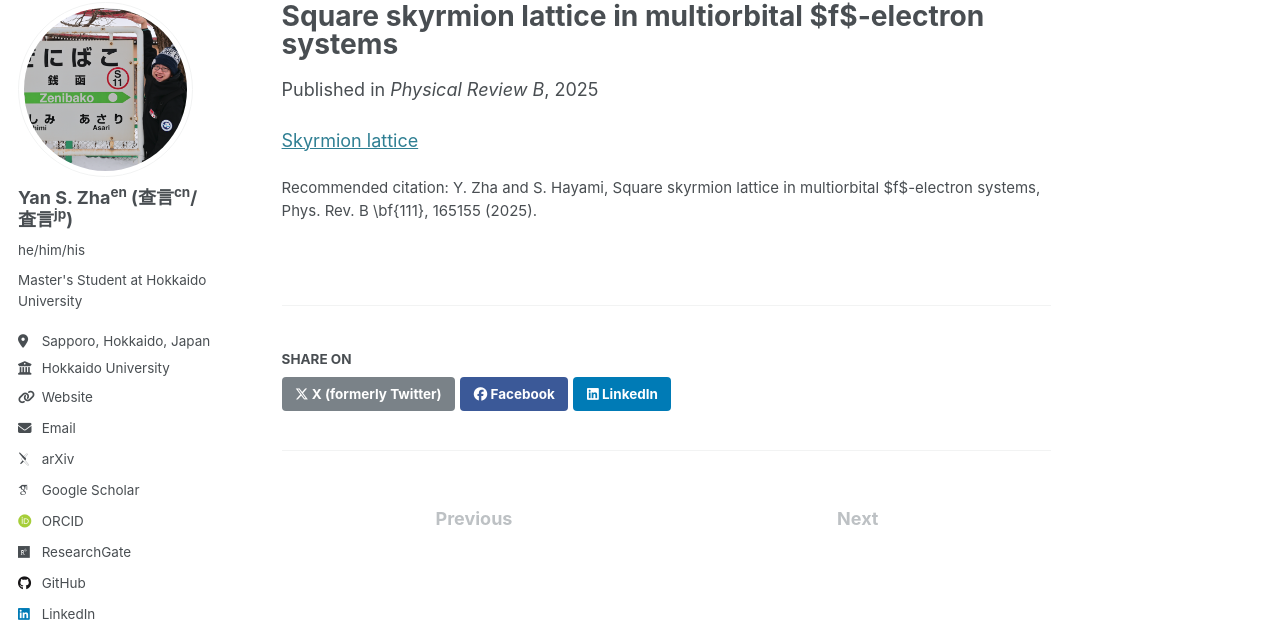
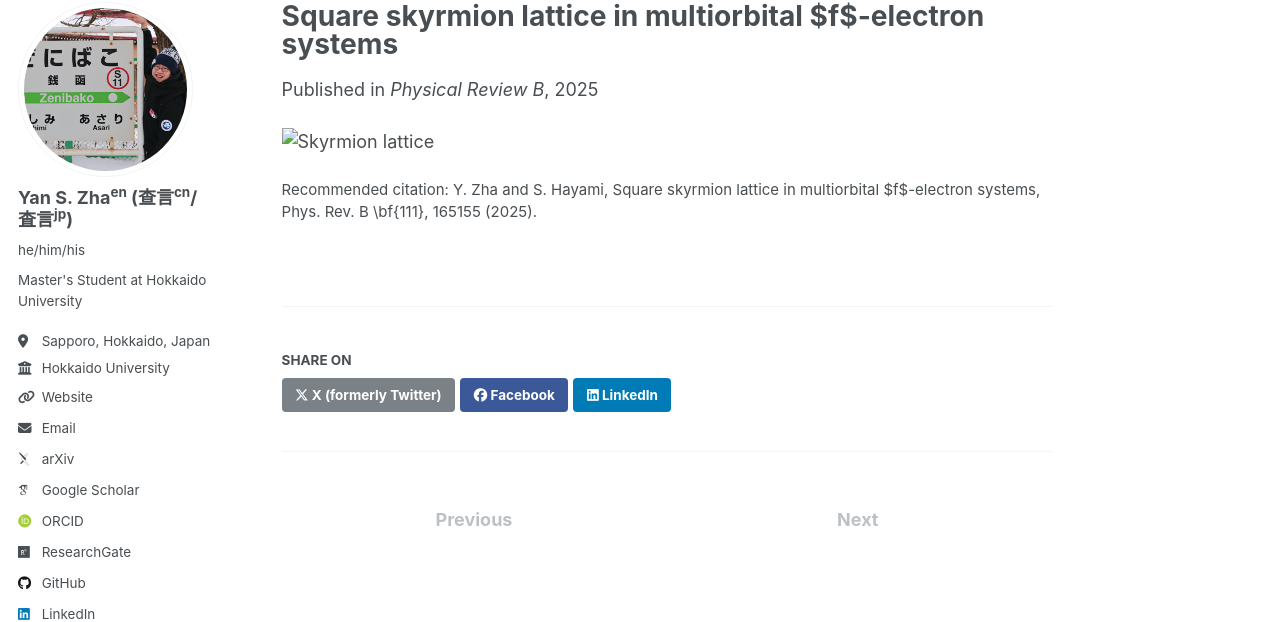
Before and after one commit to yzhacn/yzhacn.github.io, a Jekyll site: the page built from _publications/2025-02-18-paper-title-number-1.md, in a window 1280 px wide and 1009 px high. Shown: the part 104-726 px from the top of the window. Built offline with Jekyll 4.4.1, drawn with Linux system fonts in a browser that asks for light colours; some web fonts are replaced.

Commit message:
Update 2025-02-18-paper-title-number-1.md

```diff
--- a/_publications/2025-02-18-paper-title-number-1.md
+++ b/_publications/2025-02-18-paper-title-number-1.md
@@ -25,4 +25,4 @@ arxivurl: 'https://arxiv.org/pdf/2502.11765'
 HUSCAP: 'https://eprints.lib.hokudai.ac.jp/dspace/handle/2115/95546'
 citation: 'Y. Zha and S. Hayami, Square skyrmion lattice in multiorbital $f$-electron systems, Phys. Rev. B \bf{111}, 165155 (2025).'
 ---
-[Skyrmion lattice](wechat_2025-08-07_211822_298.png)
+![Skyrmion lattice](wechat_2025-08-07_211822_298.png)
```
